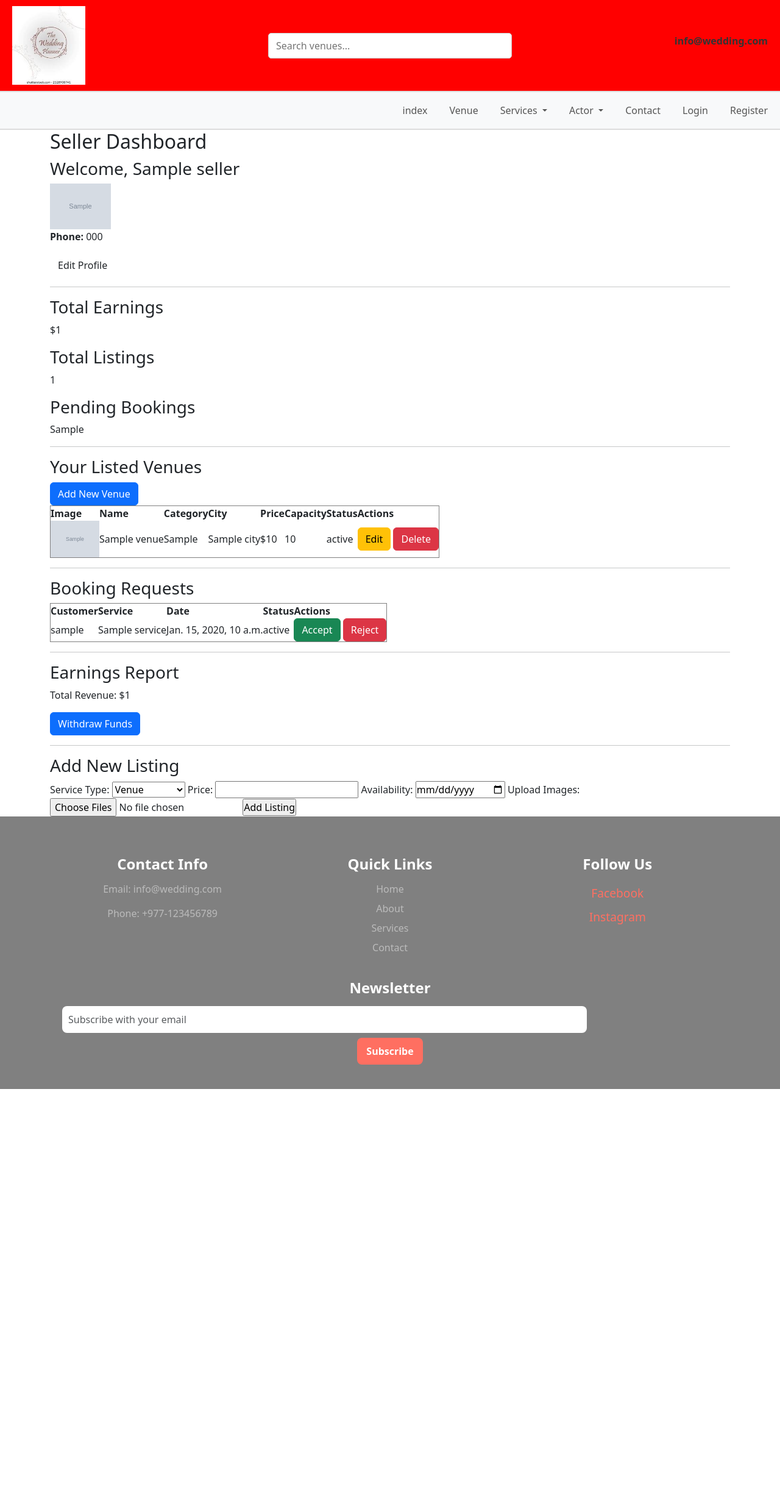
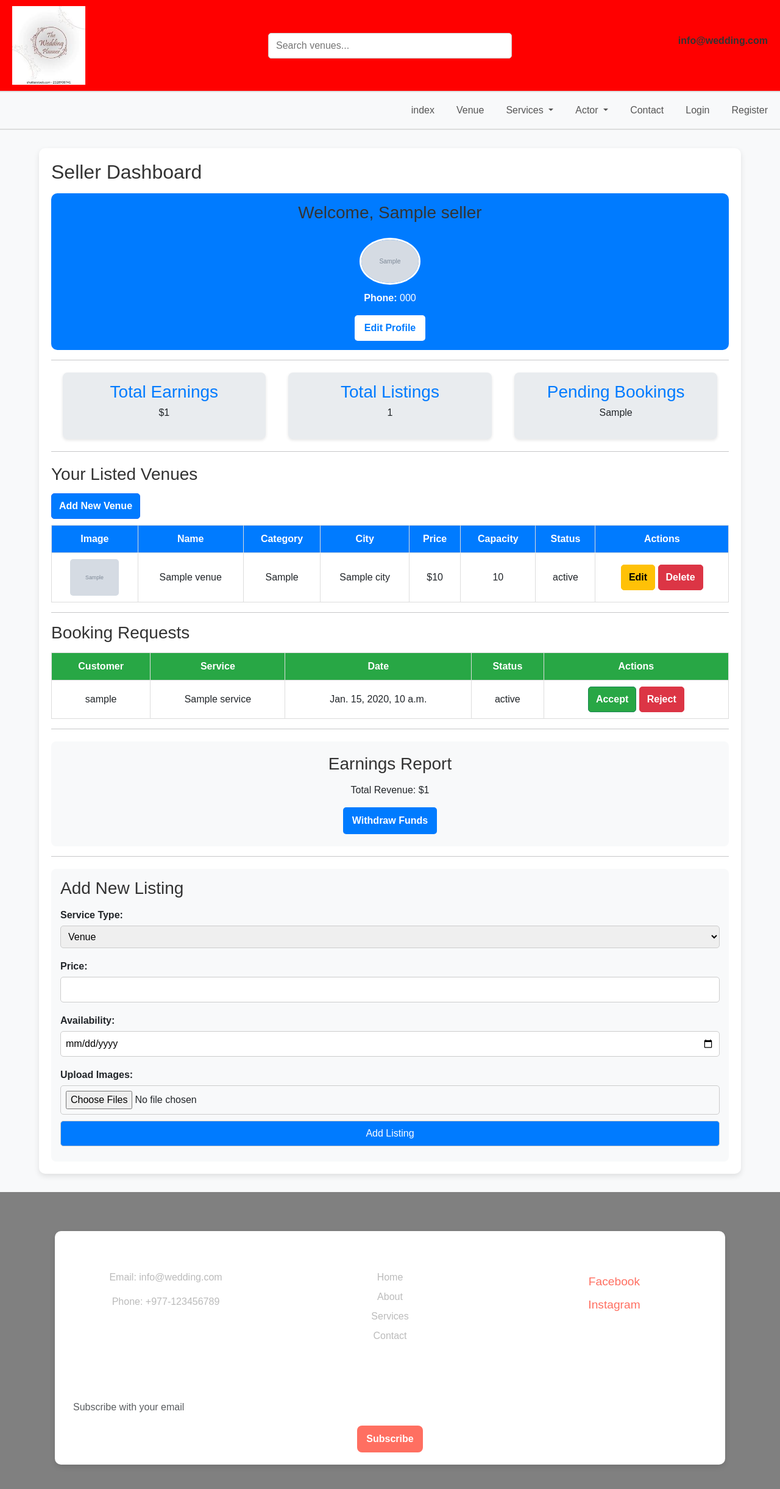
Before and after one commit to Chandira77/Wedding_Planner, a Django app: template wedding_project/Wedding/templates/dashboard/sellerdashboard.html in a window 1280 px wide. Shown: the whole page at 61% size. Before the commit the page ends 1786 px from the top, so only its background shows below. Run offline with Django 3.2, Linux system fonts and the light colour scheme; the template is opened without the code that fills it: most values are stand-ins (such as "Sample title", 1, 10 or a date in 2020); grey boxes marked "Sample" are stand-in pictures.

Commit message:
working on seller dashboard

```diff
--- /dev/null
+++ b/wedding_project/Wedding/static/Wedding/css/sellerdashboard.css
@@ -0,0 +1,231 @@
+/* General Styles */
+body {
+    font-family: Arial, sans-serif;
+    background-color: #f8f9fa;
+    margin: 0;
+    padding: 0;
+}
+
+.container {
+    width: 90%;
+    max-width: 1200px;
+    margin: 30px auto;
+    background: #fff;
+    padding: 20px;
+    border-radius: 10px;
+    box-shadow: 0px 4px 10px rgba(0, 0, 0, 0.1);
+}
+
+/* Headings */
+h2, h3 {
+    color: #333;
+    margin-bottom: 15px;
+}
+
+/* Profile Section */
+.profile-section {
+    text-align: center;
+    padding: 15px;
+    background: #007bff;
+    color: white;
+    border-radius: 10px;
+}
+
+.profile-section img {
+    border-radius: 50%;
+    border: 3px solid white;
+    margin: 10px 0;
+}
+
+.profile-section .btn {
+    display: inline-block;
+    background: white;
+    color: #007bff;
+    padding: 8px 15px;
+    border-radius: 5px;
+    text-decoration: none;
+    font-weight: bold;
+    transition: 0.3s;
+}
+
+.profile-section .btn:hover {
+    background: #0056b3;
+    color: white;
+}
+
+/* Dashboard Statistics */
+.dashboard-stats {
+    display: flex;
+    justify-content: space-around;
+    margin: 20px 0;
+}
+
+.stat-card {
+    background: #e9ecef;
+    padding: 15px;
+    border-radius: 8px;
+    text-align: center;
+    width: 30%;
+    box-shadow: 0 2px 5px rgba(0, 0, 0, 0.1);
+}
+
+.stat-card h3 {
+    margin-bottom: 5px;
+    color: #007bff;
+}
+
+/* Venue Management Table */
+.venue-section {
+    margin-top: 20px;
+}
+
+.venue-section table {
+    width: 100%;
+    border-collapse: collapse;
+    margin-top: 10px;
+}
+
+.venue-section th, .venue-section td {
+    border: 1px solid #ddd;
+    padding: 10px;
+    text-align: center;
+}
+
+.venue-section th {
+    background: #007bff;
+    color: white;
+}
+
+.venue-section td img {
+    border-radius: 5px;
+}
+
+/* Buttons */
+.btn {
+    padding: 8px 12px;
+    border-radius: 5px;
+    text-decoration: none;
+    font-weight: bold;
+    transition: 0.3s;
+}
+
+.btn-primary {
+    background: #007bff;
+    color: white;
+}
+
+.btn-warning {
+    background: #ffc107;
+    color: black;
+}
+
+.btn-danger {
+    background: #dc3545;
+    color: white;
+}
+
+.btn-success {
+    background: #28a745;
+    color: white;
+}
+
+.btn:hover {
+    opacity: 0.8;
+}
+
+/* Booking Requests Table */
+.booking-requests table {
+    width: 100%;
+    border-collapse: collapse;
+    margin-top: 10px;
+}
+
+.booking-requests th, .booking-requests td {
+    border: 1px solid #ddd;
+    padding: 10px;
+    text-align: center;
+}
+
+.booking-requests th {
+    background: #28a745;
+    color: white;
+}
+
+/* Earnings Report */
+.earnings-report {
+    text-align: center;
+    padding: 20px;
+    background: #f8f9fa;
+    border-radius: 8px;
+    margin-top: 20px;
+}
+
+.earnings-report a {
+    display: inline-block;
+    background: #007bff;
+    color: white;
+    padding: 10px 15px;
+    border-radius: 5px;
+    text-decoration: none;
+    font-weight: bold;
+}
+
+.earnings-report a:hover {
+    background: #0056b3;
+}
+
+/* Add Listing Form */
+.add-listing {
+    margin-top: 20px;
+    padding: 15px;
+    background: #f8f9fa;
+    border-radius: 8px;
+}
+
+.add-listing label {
+    display: block;
+    margin: 8px 0 5px;
+    font-weight: bold;
+}
+
+.add-listing select,
+.add-listing input[type="number"],
+.add-listing input[type="date"],
+.add-listing input[type="file"],
+.add-listing input[type="submit"] {
+    width: 100%;
+    padding: 8px;
+    border: 1px solid #ccc;
+    border-radius: 5px;
+    margin-bottom: 10px;
+}
+
+.add-listing input[type="submit"] {
+    background: #007bff;
+    color: white;
+    cursor: pointer;
+}
+
+.add-listing input[type="submit"]:hover {
+    background: #0056b3;
+}
+
+/* Responsive Design */
+@media (max-width: 768px) {
+    .dashboard-stats {
+        flex-direction: column;
+        align-items: center;
+    }
+
+    .stat-card {
+        width: 80%;
+        margin-bottom: 10px;
+    }
+
+    .venue-section table,
+    .booking-requests table {
+        display: block;
+        overflow-x: auto;
+        white-space: nowrap;
+    }
+}
--- a/wedding_project/Wedding/templates/dashboard/sellerdashboard.html
+++ b/wedding_project/Wedding/templates/dashboard/sellerdashboard.html
@@ -2,6 +2,7 @@
 {% load static %}
 
 {% block content %}
+<link rel="stylesheet" type="text/css" href="{% static 'Wedding/css/sellerdashboard.css' %}">
 <div class="container">
     <h2>Seller Dashboard</h2>
 
@@ -116,7 +117,18 @@
     <div class="earnings-report">
         <h3>Earnings Report</h3>
         <p>Total Revenue: ${{ total_earnings }}</p>
-        <a href="{% url 'withdraw_funds' %}" class="btn btn-primary">Withdraw Funds</a>
+        {% if venues %}
+            {% for venue in venues %}
+                {% if venue.id %}
+                    <a href="{% url 'withdraw_funds' venue.id %}">Withdraw Funds</a>
+                {% else %}
+                    <span>Withdrawal unavailable</span>
+                {% endif %}
+            {% endfor %}
+        {% else %}
+            <span>No venues available for withdrawal.</span>
+        {% endif %}
+
     </div>
 
     <hr>
```
Also changed, not shown: wedding_project/Wedding/views.py (+7 -2 lines).
